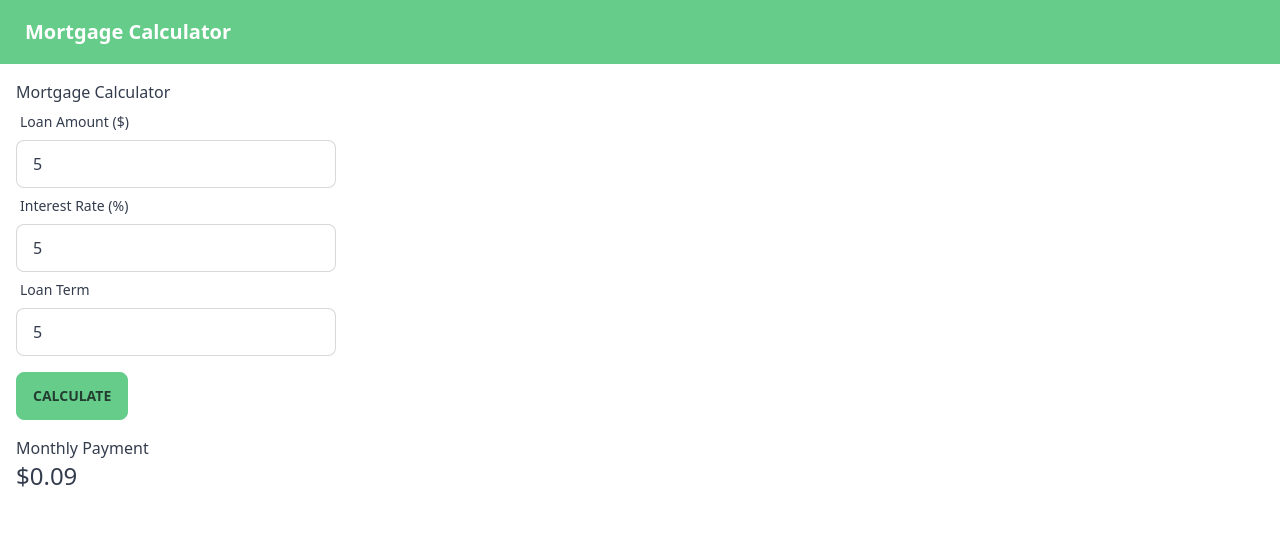
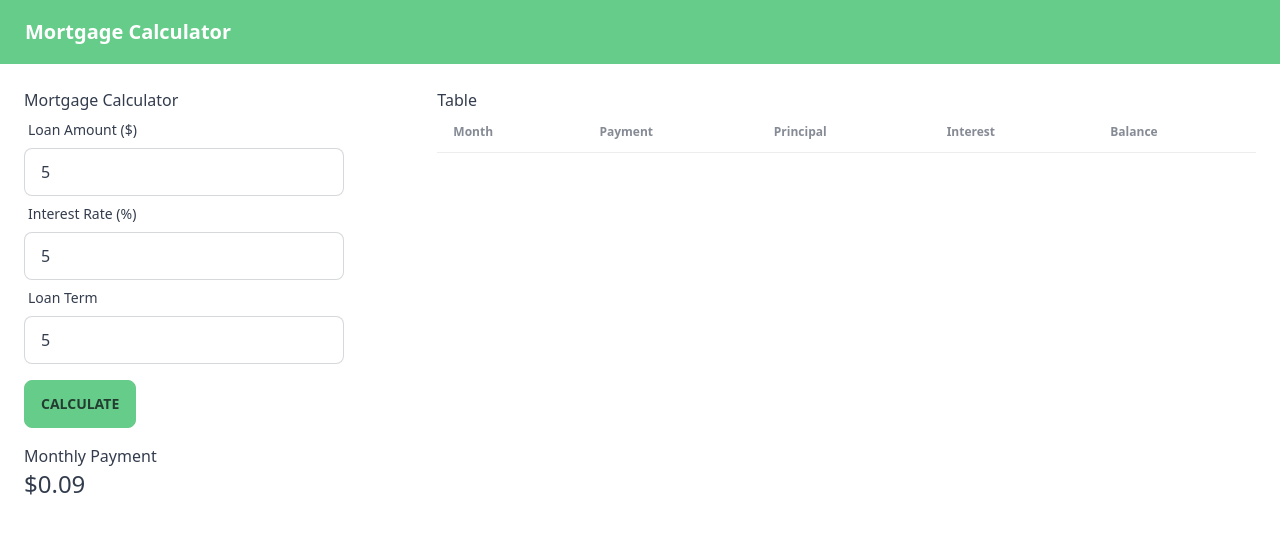
Before and after one commit to vkumar04/mortgage-calculator, a React (Vite) app: page / in a window 1280 px wide. Both pictures are taken after typing "5", "5", "5" into the empty fields and a click on the button "CALCULATE". Shown: the top 534 px of the page. Built offline with nearby package versions, Linux system fonts and the light colour scheme.

Commit message:
got table headers displaying

```diff
--- a/src/App.tsx
+++ b/src/App.tsx
@@ -12,8 +12,14 @@ function App() {
   return (
     <>
       <Navigation title="Mortgage Calculator" />
-      <CalculatorForm setAmortizationData={setAmortizationData} />
-      <DataTable amortizationData={amortizationData} />
+      <div className="grid grid-cols-6 gap-2 p-6">
+        <div className="col-span-2">
+          <CalculatorForm setAmortizationData={setAmortizationData} />
+        </div>
+        <div className="col-span-4">
+          <DataTable amortizationData={amortizationData} />
+        </div>
+      </div>
     </>
   );
 }
--- a/src/components/calculatorForm/CalculatorForm.tsx
+++ b/src/components/calculatorForm/CalculatorForm.tsx
@@ -27,7 +27,7 @@ export const CalculatorForm = ({
   };
 
   return (
-    <div className="p-4">
+    <div>
       <h1>Mortgage Calculator</h1>
       <form onSubmit={handleSubmit(onSubmit)}>
         <div className="form-control w-full max-w-xs">
--- a/src/components/dataTable/DataTable.tsx
+++ b/src/components/dataTable/DataTable.tsx
@@ -1,7 +1,78 @@
+import { flexRender, useReactTable } from "@tanstack/react-table";
+import { useMemo } from "react";
 import { amortizationData } from "../../types";
-
 interface DataTableProps {
   amortizationData: amortizationData[];
 }
 
-export const DataTable = ({ amortizationData }: DataTableProps) => {};
+export const DataTable = ({ amortizationData }: DataTableProps) => {
+  const tableData = useMemo(() => {
+    return amortizationData.map((row) => {
+      return {
+        ...row,
+        month: row.month,
+        payment: row.payment,
+        principal: row.principal,
+        interest: row.interest,
+        balance: row.balance,
+      };
+    });
+  }, [amortizationData]);
+
+  const columns = [
+    {
+      header: "Month",
+      accessor: "month",
+    },
+    {
+      header: "Payment",
+      accessor: "payment",
+    },
+    {
+      header: "Principal",
+      accessor: "principal",
+    },
+    {
+      header: "Interest",
+      accessor: "interest",
+    },
+    {
+      header: "Balance",
+      accessor: "balance",
+    },
+  ];
+
+  const dataTable = useReactTable({
+    columns,
+    data: tableData,
+  });
+
+  console.log(dataTable);
+
+  if (amortizationData.length === 0) {
+    return <div>Fill out the form to display table</div>;
+  }
+
+  return (
+    <div>
+      <h1>Table</h1>
+      <table className="table w-full">
+        <thead>
+          {dataTable.getHeaderGroups().map((headerGroup) => (
+            <tr key={headerGroup.id}>
+              {headerGroup.headers.map((header) => (
+                <th key={header.id}>
+                  {flexRender(
+                    header.column.columnDef.header,
+                    header.getContext(),
+                  )}
+                </th>
+              ))}
+            </tr>
+          ))}
+        </thead>
+        <tbody></tbody>
+      </table>
+    </div>
+  );
+};
```
